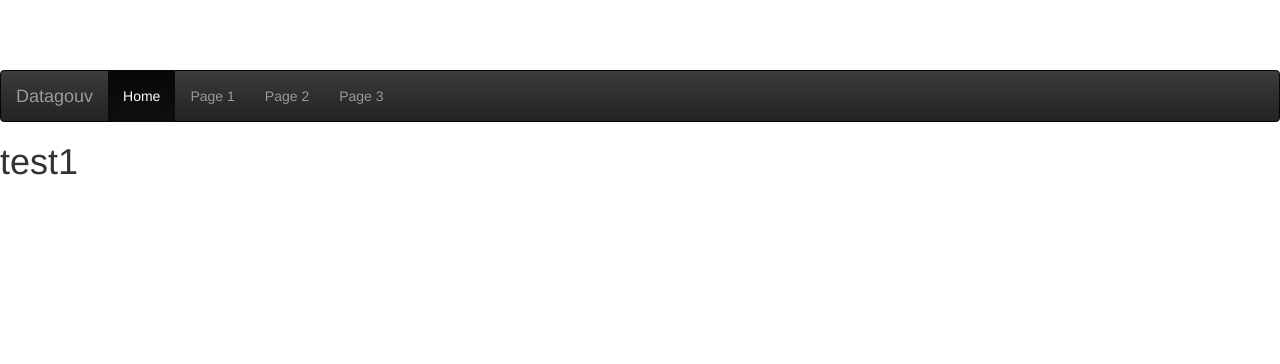
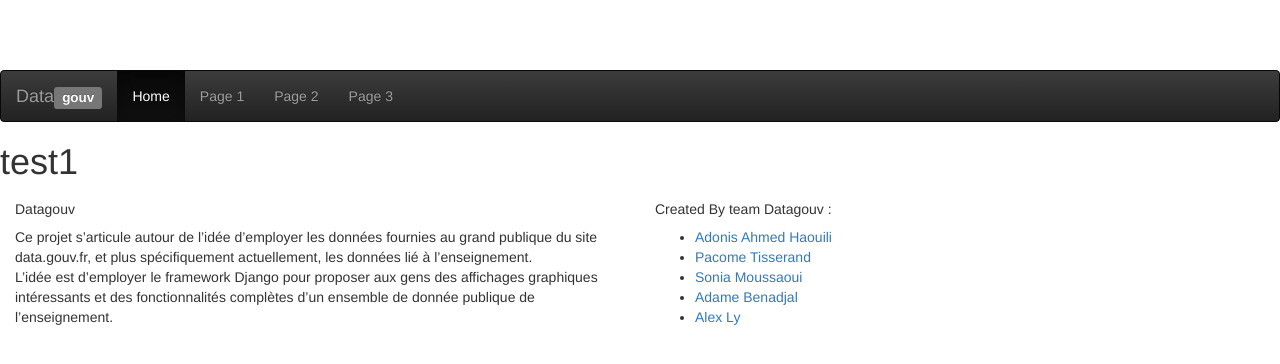
Before and after one commit to darcosion/datagouv, a Django app: template datagouv/template/base.html in a window 1280 px wide. Shown: the top 364 px of the page. Run offline with Django 3.2, Linux system fonts and the light colour scheme; the template is opened without the code that fills it, so the values that code supplies are empty; some libraries are stand-ins or nearby versions.

Commit message:
Les modifications des templates

```diff
--- a/datagouv/template/base.html
+++ b/datagouv/template/base.html
@@ -11,10 +11,15 @@
     </head>
 
     <body>
-            {% include "header.html" %}
+    <header>
+    {% include "header.html" %}
+    </header>
     {% block content %}
     <h1>test1</h1>
     {% endblock content %}
+    <footer>
+    {% include "footer.html" %}
+    </footer>
 
     </body>
 
--- a/datagouv/template/footer.html
+++ b/datagouv/template/footer.html
@@ -1,23 +1,32 @@
-<!DOCTYPE html>
-<html>
-    <head>
-	{% load static %}
-	<link rel="stylesheet" href="{% static 'css/bootstrap.min.css' %}" />
-	<link rel="stylesheet" href="{% static 'css/bootstrap-theme.min.css' %}" />
-	<link rel="stylesheet" href="{% static 'css/base.css' %}" />
-    <link rel="stylesheet" href="{% static 'css/navbar-fixed-side.css' %}" />
+<!--Footer-->
+<footer class="page-footer blue center-on-small-only">
 
-    <title> {%block title %}{% endblock title %}</title>
-</head>
+    <!--Footer Links-->
+    <div class="container-fluid">
+        <div class="row">
 
-<body>
-{% block content %}
+            <!--First column-->
+            <div class="col-md-6">
+                <h5 class="title">Datagouv</h5>
+                <p>Ce projet s’articule autour de l’idée d’employer les données fournies au grand publique du site data.gouv.fr, et plus spécifiquement actuellement, les données lié à l’enseignement.
+                    <br>L’idée est d’employer le framework Django pour proposer aux gens des affichages graphiques intéressants et des fonctionnalités complètes d’un ensemble de donnée publique de l’enseignement.</p>
+            </div>
+            <!--/.First column-->
 
-<footer>
-    <div class="container">
-      <p class="text-muted">Place sticky footer content here.</p>
+            <!--Second column-->
+            <div class="col-md-6">
+                <h5 class="title">Created By team Datagouv :</h5>
+                <ul>
+                    <li><a href="#!">Adonis Ahmed Haouili</a></li>
+                    <li><a href="#!">Pacome Tisserand</a></li>
+                    <li><a href="#!">Sonia Moussaoui</a></li>
+                    <li><a href="#!">Adame Benadjal</a></li>
+                    <li><a href="#!">Alex Ly</a></li>
+                </ul>
+            </div>
+            <!--/.Second column-->
+        </div>
     </div>
-  </footer>
-{% endblock content %}
-</body>
-</html>
+    <!--/.Footer Links-->
+</footer>
+<!--/.Footer-->
--- a/datagouv/template/header.html
+++ b/datagouv/template/header.html
@@ -1,8 +1,8 @@
-
+<header>
 <nav class="navbar navbar-inverse">
     <div class="container-fluid">
       <div class="navbar-header">
-        <a class="navbar-brand" href="#">Datagouv</a>
+        <a class="navbar-brand" href="#">Data<span class="label label-default">gouv</span></a>
       </div>
       <ul class="nav navbar-nav">
         <li class="active"><a href="#">Home</a></li>
@@ -12,3 +12,4 @@
       </ul>
     </div>
   </nav>
+</header>
```
